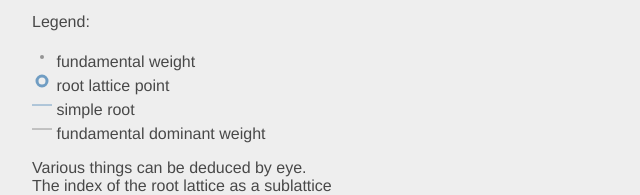
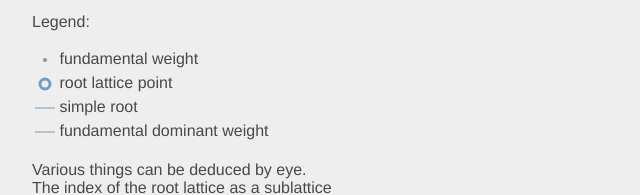
Before and after one commit to lukasheinrich/dynkinweb, a website: page index.html in a window 1280 px wide. Shown: the part 348-543 px from the top of the page, without its empty margins (0-640 px from the left). Drawn offline with nearby package versions, Linux system fonts and the light colour scheme.

Commit message:
cosmetics

```diff
--- a/index.html
+++ b/index.html
@@ -51,6 +51,11 @@
       width:100%;
 /*      display: table;*/
     }
+    #legend td{
+    }
+    #legend svg{
+      vertical-align: middle;
+    }
     .dynkin{
       background-color:#eee;
     }
@@ -99,14 +104,13 @@
   </p>
   <p>
     Legend:
-    <div>
-    <svg width=20 height=20><circle cx=10 cy=10 r=2 class="fundamental"></circle></svg> fundamental weight
-    <br/>
-    <svg width=20 height=20><circle cx=10 cy=10 r=5 class="root"></circle></svg> root lattice point
-    </br>
-    <svg width=20 height=20><line x1=0 y1=10 x2=20 y2=10 class="rootarrow"></circle></svg> simple root
-    </br>
-    <svg width=20 height=20><line x1=0 y1=10 x2=20 y2=10 class="fundarrow"></circle></svg> fundamental dominant weight
+    <div id="legend">
+    <table>
+      <tr><td><svg width=20 height=20><circle cx=10 cy=10 r=2 class="fundamental"></circle></svg> fundamental weight</td></tr>
+      <tr><td><svg width=20 height=20><circle cx=10 cy=10 r=5 class="root"></circle></svg> root lattice point</td></tr>
+      <tr><td><svg width=20 height=20><line x1=0 y1=10 x2=20 y2=10 class="rootarrow"></circle></svg> simple root</td></tr>
+      <tr><td><svg width=20 height=20><line x1=0 y1=10 x2=20 y2=10 class="fundarrow"></circle></svg> fundamental dominant weight</td></tr>
+    </table>
     </div>
 
   </p>
```
